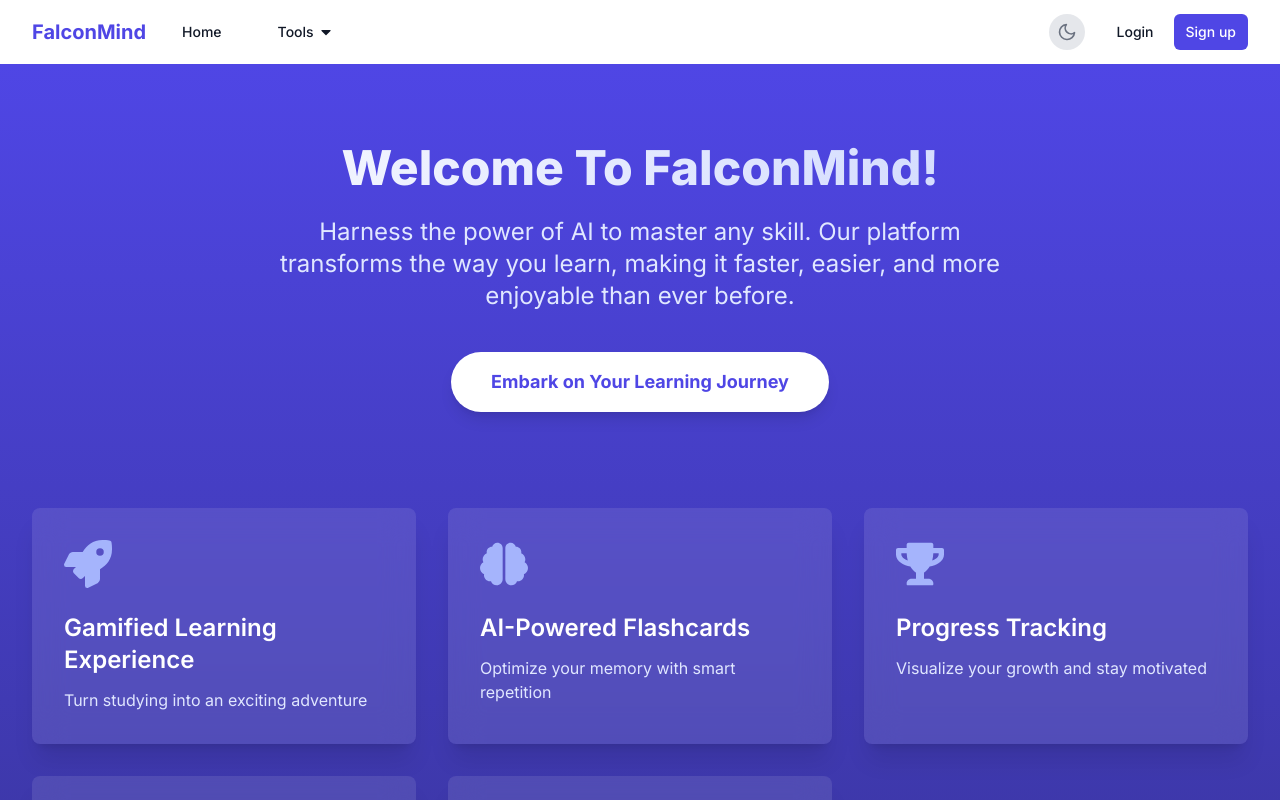
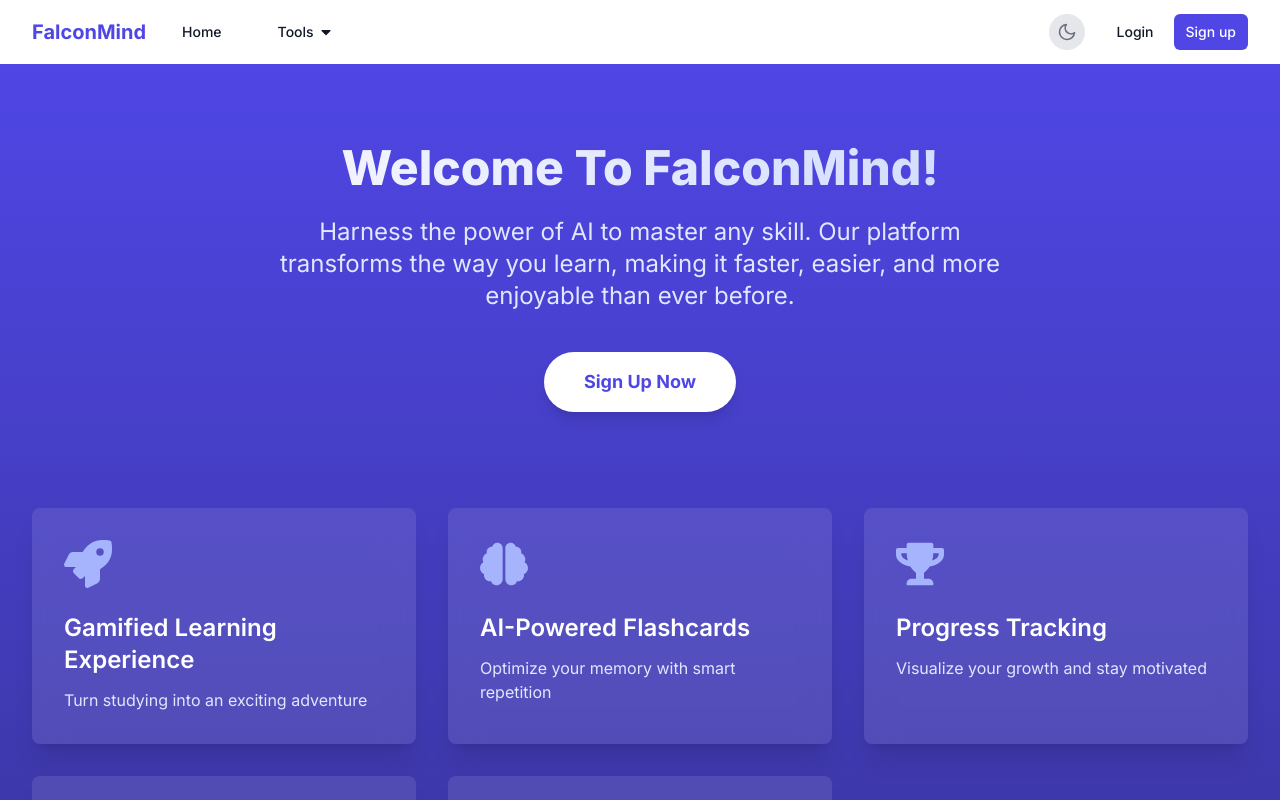
Before and after one commit to ObayM/FalconMind, a Next.js app: page / in a window 1280 px wide. Shown: the top 800 px of the page. Built offline with nearby package versions, Linux system fonts and the light colour scheme; no server answers.

Commit message:
Fix an issue

```diff
--- a/components/LandingPage.jsx
+++ b/components/LandingPage.jsx
@@ -37,7 +37,7 @@ const LandingPage = () => {
               whileTap={{ scale: 0.95 }}
               className="bg-white dark:bg-indigo-100 text-indigo-600 dark:text-indigo-800 font-bold text-lg py-4 px-10 rounded-full hover:bg-indigo-100 dark:hover:bg-indigo-200 transition shadow-lg"
             >
-              {isSignedIn ? "Go to Dashboard" : "Embark on Your Learning Journey"}
+              {isSignedIn ? "Go to Dashboard" : "Sign Up Now"}
             </motion.button>
           </Link>
         </motion.div>
@@ -71,7 +71,7 @@ const LandingPage = () => {
             Join Thousands of Learners Transforming Their Skills
           </h2>
           <p className="text-xl text-indigo-100 dark:text-indigo-200 max-w-3xl mx-auto">
-            Don't just learn. Experience a revolutionary approach to skill acquisition.
+            Don&apos;t just learn. Experience a revolutionary approach to skill acquisition.
             Our AI-driven platform adapts to your unique learning style, making every
             session more effective than the last.
           </p>
```
